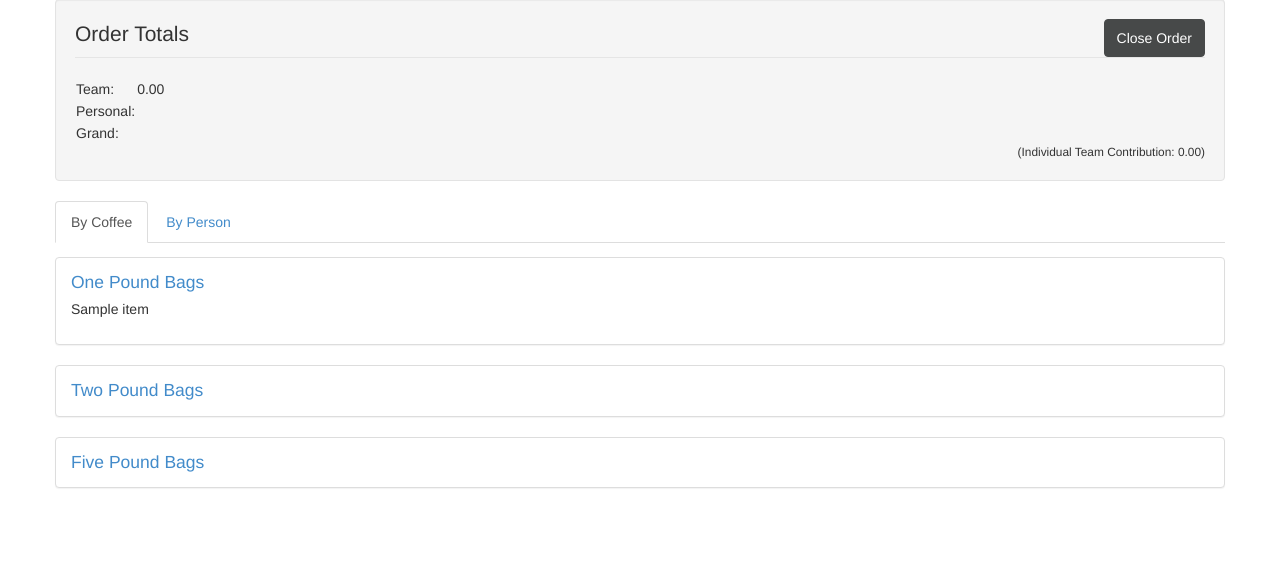
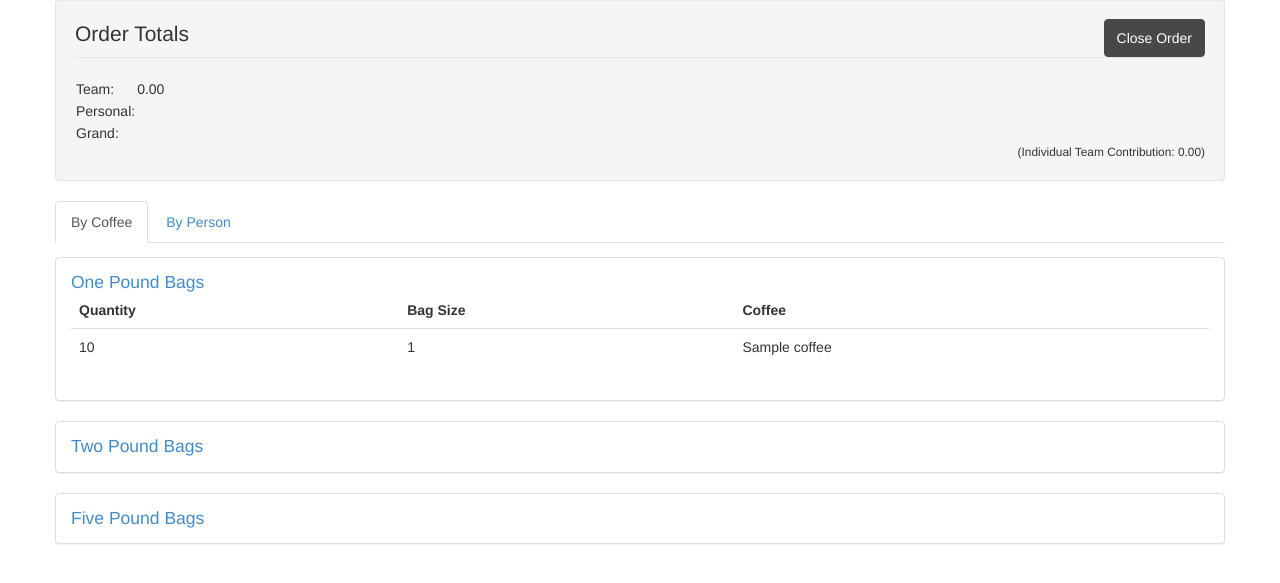
Before and after one commit to mavroskardia/swcoffee, a Django app: template coffee/orders/templates/orders/placed.html in a window 1280 px wide, after a click on "One Pound Bags". Shown: the part 136-719 px from the top of the page. Run offline with Django 3.2, Linux system fonts and the light colour scheme; tables that the repository leaves empty hold one stand-in row (values such as "Sample post"); the template is opened without the code that fills it: values that come from a table or form of the project are taken from there, most other values are stand-ins (such as "Sample title", 1, 10 or a date in 2020); some libraries are stand-ins or nearby versions.

Commit message:
more tweaking

```diff
--- a/coffee/orders/templates/orders/detail.html
+++ b/coffee/orders/templates/orders/detail.html
@@ -20,10 +20,6 @@
 		{ border-left: solid 1px #ccc; padding-left: 5px; }
 
 		.ib { display: inline-block; }
-
-		table tr form { visibility: hidden; }
-		table tr:hover form { visibility: visible; }
-
 	</style>
 {% endblock %}
 
--- a/coffee/orders/templates/orders/placed.html
+++ b/coffee/orders/templates/orders/placed.html
@@ -48,11 +48,22 @@
 				</h3>
 				<div id="onelb" class="panel-collapse collapse">
 					<div class="panel-body">
-						<ul class="list-unstyled wee">
+						<table class="table table-hover">
+							<thead>
+								<tr>
+									<th>Quantity</th><th>Bag Size</th><th>Coffee</th>
+								</tr>
+							</thead>
+							<tbody>
 						{% for item in onepounders %}
-							<li>{{item}}</li>
+								<tr>
+									<td>{{item.quantity}}</td>
+									<td>{{item.size}}</td>
+									<td>{{item.coffee.name}}</td>
+								</tr>
 						{% endfor %}
-						</ul>
+							</tbody>
+						</table>
 					</div>
 				</div>
 			</div>
@@ -64,11 +75,22 @@
 				</h3>
 				<div id="twolbs" class="panel-collapse collapse">
 					<div class="panel-body">
-						<ul class="list-unstyled wee">
+						<table class="table table-hover">
+							<thead>
+								<tr>
+									<th>Quantity</th><th>Bag Size</th><th>Coffee</th>
+								</tr>
+							</thead>
+							<tbody>
 						{% for item in twopounders %}
-							<li>{{item}}</li>
+								<tr>
+									<td>{{item.quantity}}</td>
+									<td>{{item.size}}</td>
+									<td>{{item.coffee.name}}</td>
+								</tr>
 						{% endfor %}
-						</ul>
+							</tbody>
+						</table>
 					</div>
 				</div>
 			</div>
@@ -80,11 +102,22 @@
 				</h3>
 				<div id="fivelbs" class="panel-collapse collapse">
 					<div class="panel-body">
-						<ul class="list-unstyled wee">
+						<table class="table table-hover">
+							<thead>
+								<tr>
+									<th>Quantity</th><th>Bag Size</th><th>Coffee</th>
+								</tr>
+							</thead>
+							<tbody>
 						{% for item in fivepounders %}
-							<li>{{item}}</li>
+								<tr>
+									<td>{{item.quantity}}</td>
+									<td>{{item.size}}</td>
+									<td>{{item.coffee.name}}</td>
+								</tr>
 						{% endfor %}
-						</ul>
+							</tbody>
+						</table>
 					</div>
 				</div>
 			</div>
@@ -92,18 +125,22 @@
 	</section>
 
 	<section id="person" class="tab-pane">
-		<ul>
+		<ul class="list-unstyled">
 		{% for items in itemsbyperson %}
 			<li>
-				<h3>{{items.person}}:</h3>
-				<ul>
+				<h3>{{items.person}}</small></h3>
+				<table class="table table-hover">
+					<thead><tr><th>Quantity</th><th>Bag Size</th><th>Coffee</th></tr></thead>
+					<tbody>
 				{% for oi in items.items %}
-					<li>
-						{{oi}}
-
-					</li>
-				{% endfor %}
-				</ul>
+					<tr>
+						<td>{{oi.quantity}}</td>
+						<td>{{oi.size}}</td>
+						<td>{{oi.coffee.name}}</td>
+					</tr>
+ 				{% endfor %}
+					</tbody>
+				</table>
 			</li>
 		{% endfor %}
 		</ul>
--- a/coffee/orders/views.py
+++ b/coffee/orders/views.py
@@ -119,9 +119,10 @@ def placed(req, order_id):
 def build_sorted_objects(order):
 
 	class ItemsByPerson:
-		def __init__(self, person):
+		def __init__(self, person, order):
 			self.person = person
 			self.items = []
+			self.order = order
 
 	class ItemsByCoffee:
 		def __init__(self, coffee):
@@ -139,7 +140,7 @@ def build_sorted_objects(order):
 
 	for oi in order.orderitem_set.all():
 		if oi.person.name not in itemsbyperson:
-			itemsbyperson[oi.person.name] = ItemsByPerson(oi.person)
+			itemsbyperson[oi.person.name] = ItemsByPerson(oi.person, order)
 		itemsbyperson[oi.person.name].items.append(oi)
 
 		if oi.coffee.name not in itemsbycoffee:
```
